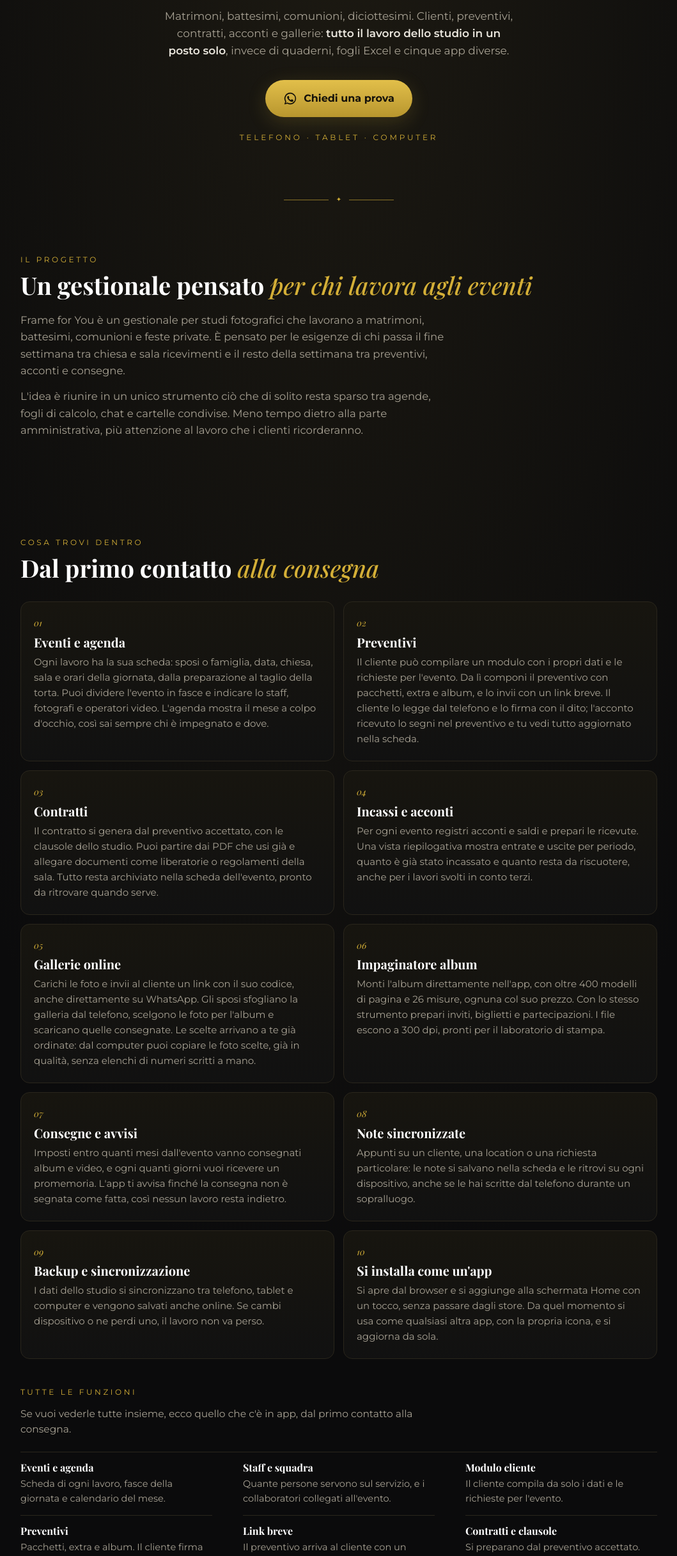
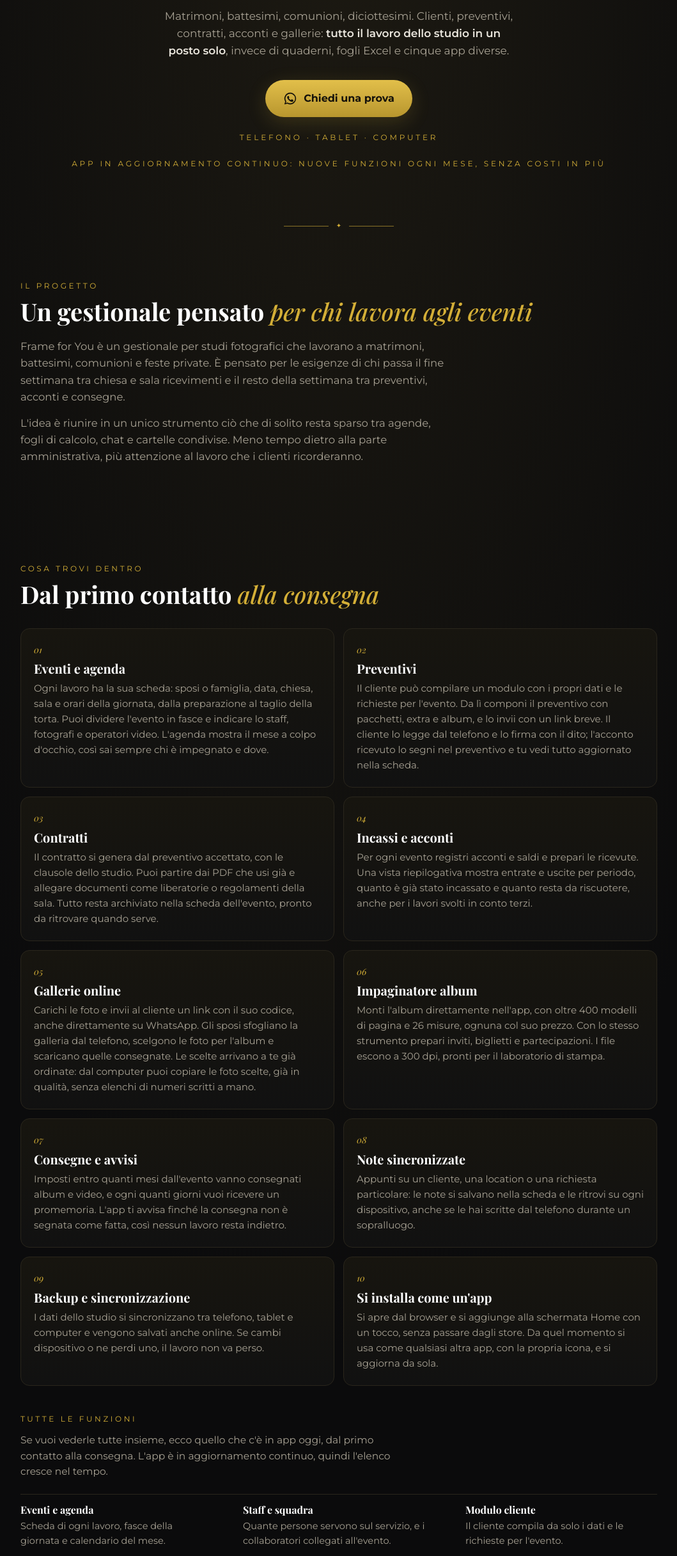
Before and after one commit to infinityframestudios-rgb/frameforyou-sito, a plain HTML site: page index.html in a window 1280 px wide. Shown: the part 331-2763 px from the top of the page at 64% size, without its empty margins (110-1169 px from the left). Drawn offline with Linux system fonts and the light colour scheme.

Commit message:
Aggiornamento continuo

```diff
--- a/index.html
+++ b/index.html
@@ -131,6 +131,7 @@ footer .tag{margin-top:2px}
     Chiedi una prova
   </a>
   <p class="devices">Telefono · Tablet · Computer</p>
+  <p class="devices">App in aggiornamento continuo: nuove funzioni ogni mese, senza costi in più</p>
 </div>
 
 <div class="rule">✦</div>
@@ -165,7 +166,7 @@ footer .tag{margin-top:2px}
 
   <div class="tutte">
    <p class="kicker">Tutte le funzioni</p>
-   <p class="intro">Se vuoi vederle tutte insieme, ecco quello che c'è in app, dal primo contatto alla consegna.</p>
+   <p class="intro">Se vuoi vederle tutte insieme, ecco quello che c'è in app oggi, dal primo contatto alla consegna. L'app è in aggiornamento continuo, quindi l'elenco cresce nel tempo.</p>
    <div class="fun">
     <div><h3>Eventi e agenda</h3><p>Scheda di ogni lavoro, fasce della giornata e calendario del mese.</p></div>
     <div><h3>Staff e squadra</h3><p>Quante persone servono sul servizio, e i collaboratori collegati all'evento.</p></div>
@@ -260,6 +261,7 @@ footer .tag{margin-top:2px}
   <p class="kicker">Domande frequenti</p>
   <h2>Prima di <em>iniziare</em></h2>
   <div class="faq">
+   <details><summary>L'app viene aggiornata?</summary><p>Sì, Frame for You è in aggiornamento continuo. Miglioramenti e nuove funzioni arrivano da soli sull'app, senza reinstallare nulla e senza perdere i dati.</p></details>
    <details><summary>Serve installare qualcosa?</summary><p>No. Frame for You si apre dal browser. Se vuoi averla a portata di mano, la aggiungi alla schermata Home del telefono o del computer e si comporta come una normale app, con la sua icona e gli aggiornamenti automatici.</p></details>
    <details><summary>Funziona su iPhone e Android?</summary><p>Sì, funziona su iPhone, Android, tablet e computer, sia Mac sia Windows. I dati si sincronizzano tra i dispositivi, quindi puoi iniziare un preventivo dal telefono e finirlo in studio.</p></details>
    <details><summary>I miei clienti vedono il mio marchio?</summary><p>Sì, il logo si vede. L'app si apre già con il nome e il marchio del tuo studio, e lo stesso logo compare su preventivi, contratti, ricevute e gallerie. I clienti vedono il tuo studio, non Frame for You.</p></details>
```
